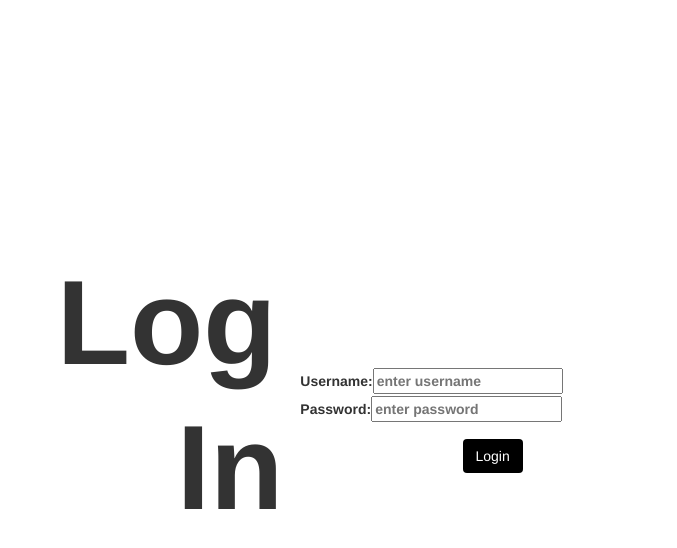
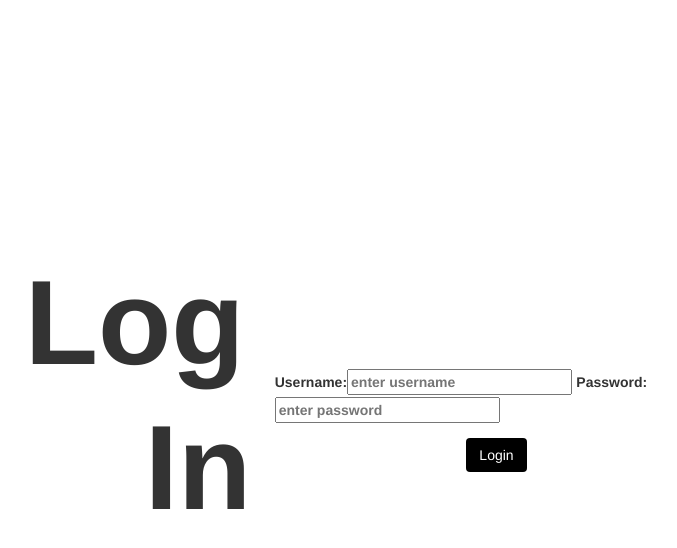
Before and after one commit to tiffanysheng/Django_v1, a Django app: page / in a window 1280 px wide. Shown: the top 548 px of the page, without its empty margins (310-987 px from the left). Run offline with Django 3.2, Linux system fonts and the light colour scheme; some libraries are stand-ins or nearby versions.

Commit message:
change login css

```diff
--- a/templates/login.html
+++ b/templates/login.html
@@ -35,7 +35,7 @@
 </head>
 <body>
     <p class="text"> <span class="text__first"><span class="text__word">Log</span><span class="text__first-bg"></span></span><br/><span class="text__second"><span class="text__word">In</span><span class="text__second-bg"></span></span></p>
-    <div style="width: 25%;">
+    <div style="width: 30%;">
         <div class="text-center" id="alertNoUser" style="visibility: hidden;"><span style="background-color: #8b0c1f; color: white"> user not exist or wrong password </span></div><br>
         <form class="form-horizontal" method="POST" autocomplete="off">
             <div class="form-group" style="padding-left: 10%">{{ form|bootstrap_horizontal }}</div>
```
